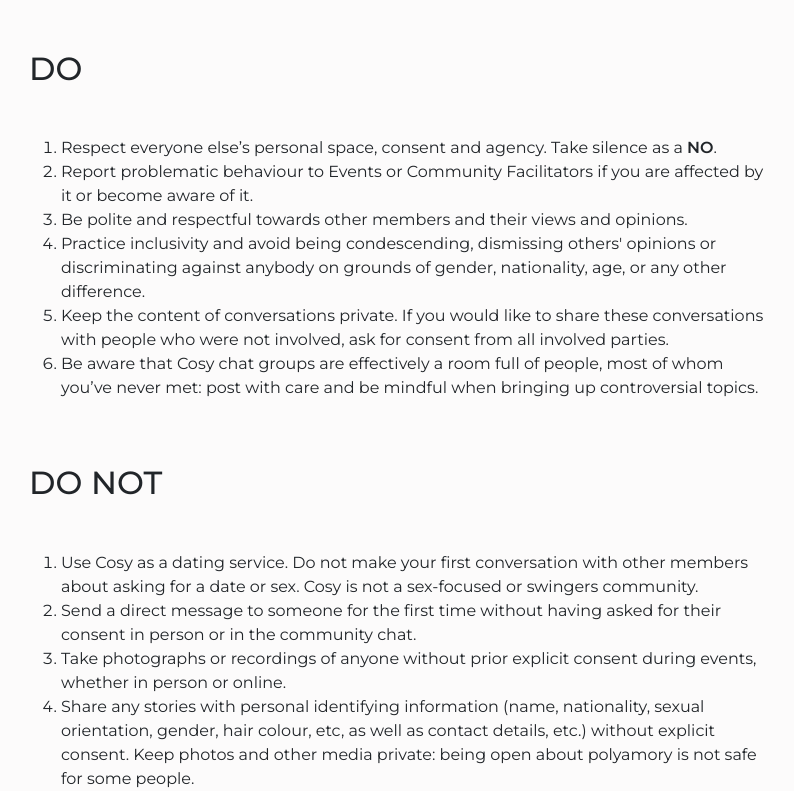
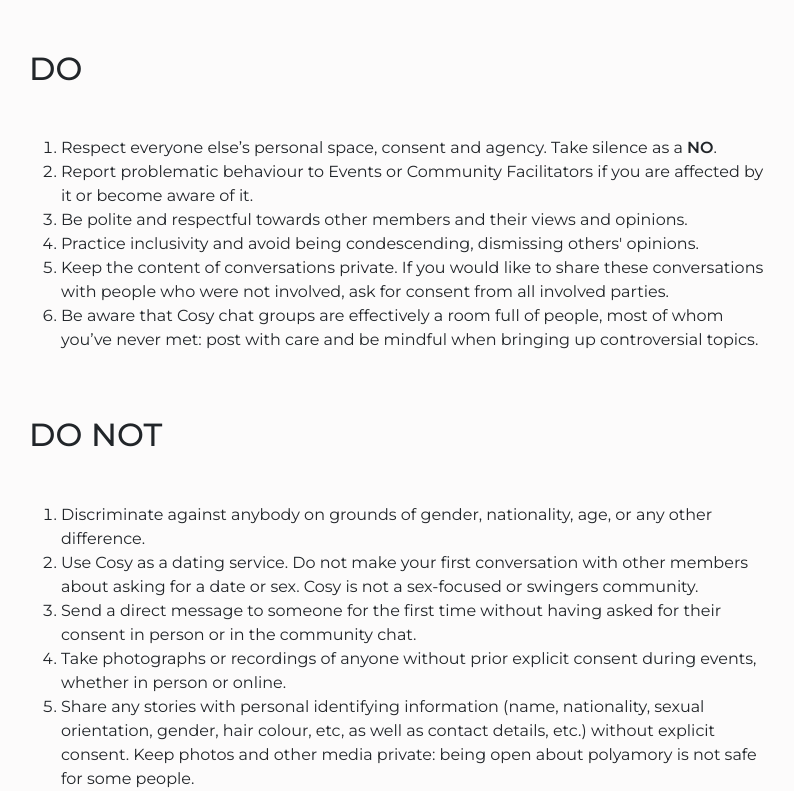
Before and after one commit to mayhem/cosypolyamory.org, a Flask app: page /code-of-conduct in a window 1280 px wide. Shown: the part 534-1325 px from the top of the page, without its empty margins (239-1033 px from the left). Run offline with Flask 3, Linux system fonts and the light colour scheme; some libraries are stand-ins or nearby versions.

Commit message:
Make the no discrimiation point more clear.

```diff
--- a/templates/code-of-conduct.html
+++ b/templates/code-of-conduct.html
@@ -21,7 +21,7 @@
 
         <li>Report problematic behaviour to Events or Community Facilitators if you are affected by it or become aware of it.</li>
         <li>Be polite and respectful towards other members and their views and opinions.</li>
-        <li>Practice inclusivity and avoid being condescending, dismissing others' opinions or discriminating against anybody on grounds of gender, nationality, age, or any other difference.</li>
+        <li>Practice inclusivity and avoid being condescending, dismissing others' opinions.</li>
         <li>Keep the content of conversations private. If you would like to share these conversations with people who were not involved, ask for consent from all involved parties.</li>
         <li>Be aware that Cosy chat groups are effectively a room full of people, most of whom you’ve never met: post with care and be mindful when bringing up controversial topics.</li>
       </ol>
@@ -29,6 +29,7 @@
     <div id="does-and-donts-dont" class="col-xxl-6">
       <h2>DO NOT</h2>
       <ol>
+        <li>Discriminate against anybody on grounds of gender, nationality, age, or any other difference.</li>
         <li>Use Cosy as a dating service. Do not make your first conversation with other members about asking for a date or sex. Cosy is not a sex-focused or swingers community.</li>
         <li>Send a direct message to someone for the first time without having asked for their consent in person or in the community chat.</li>
         <li>Take photographs or recordings of anyone without prior explicit consent during events, whether in person or online.</li>
```
